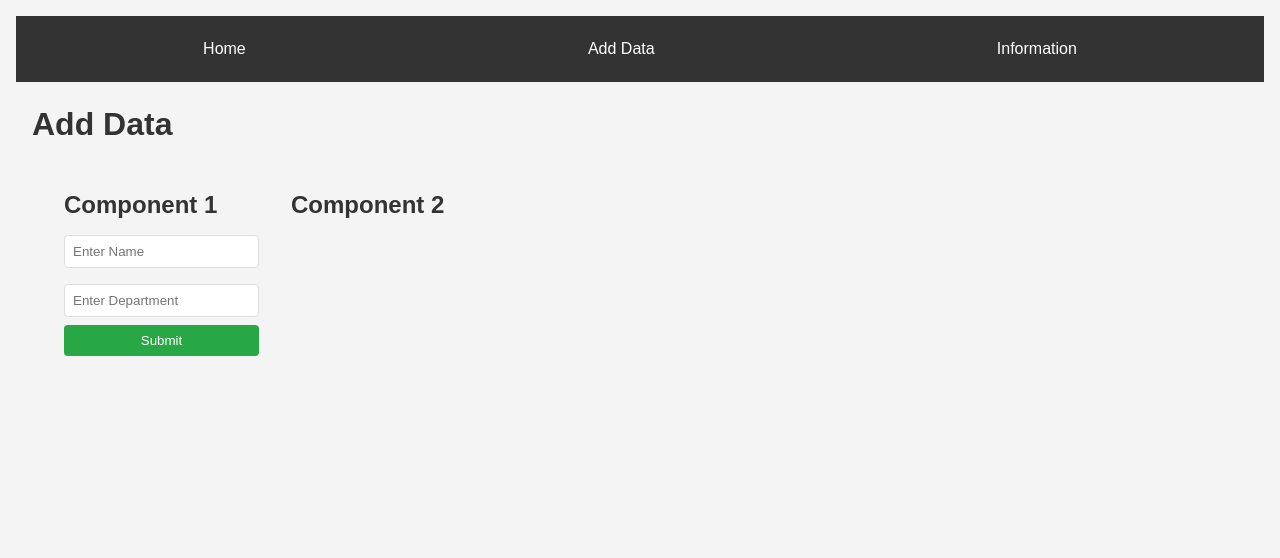
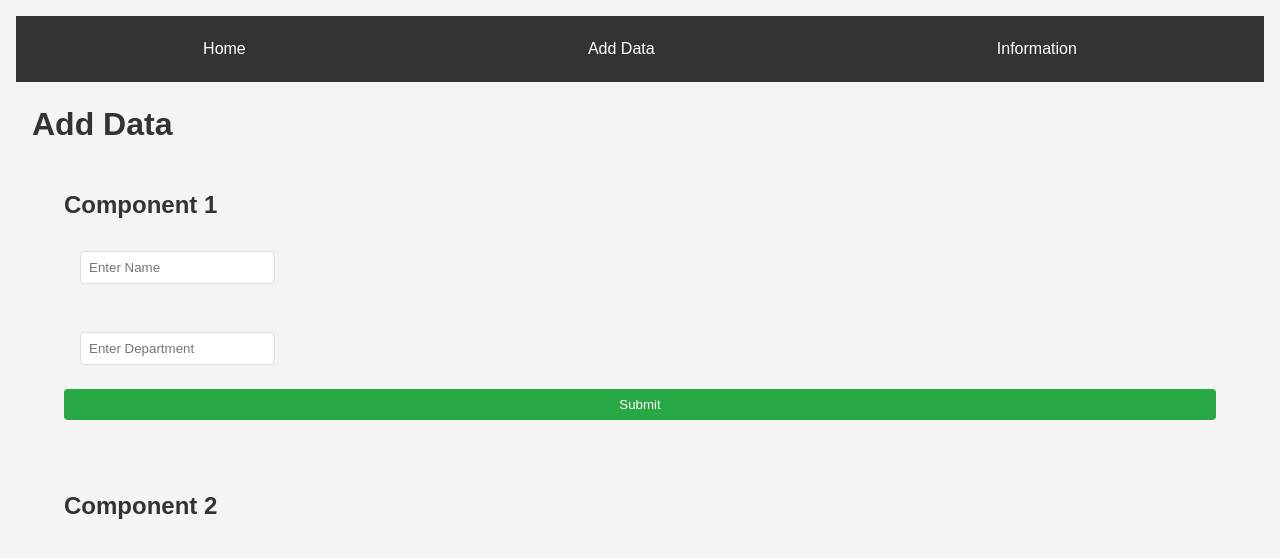
Before and after one commit to VibhaDemla/React-App-Igniters-Hub, a React (Create React App) app: page /add-data in a window 1280 px wide. Shown: the top 558 px of the page. Built offline with nearby package versions, Linux system fonts and the light colour scheme.

Commit message:
Update AddData.js

```diff
--- a/src/components/AddData.js
+++ b/src/components/AddData.js
@@ -1,4 +1,3 @@
-// src/components/AddData.js
 import React, { useState } from 'react';
 import { useDispatch, useSelector } from 'react-redux';
 import { addData, removeData } from '../redux/actions';
@@ -7,46 +6,65 @@ import './AddData.css';
 const AddData = () => {
   const [name, setName] = useState('');
   const [department, setDepartment] = useState('');
+  const [errors, setErrors] = useState({});
   const dispatch = useDispatch();
   const dataAdded = useSelector(state => state.dataAdded);
 
+  const validate = () => {
+    const newErrors = {};
+    if (!name) newErrors.name = 'Name is required!';
+    if (!department) newErrors.department = 'Department is required!';
+    return newErrors;
+  };
+
   const handleSubmit = (e) => {
     e.preventDefault();
-    if (name && department) {
+    const validationErrors = validate();
+    if (Object.keys(validationErrors).length > 0) {
+      setErrors(validationErrors);
+    } else {
       dispatch(addData({ name, department }));
       setName('');
       setDepartment('');
+      setErrors({});
     }
   };
 
   return (
     <div>
       <h1>Add Data</h1>
-      <div style={{ display: 'flex' }}>
-        <div>
+      <div className="add-data-container">
+        <div className="component component1">
           <h2>Component 1</h2>
           <form onSubmit={handleSubmit}>
+            <div className="input-container">
               <input
                 type="text"
                 placeholder="Enter Name"
                 value={name}
                 onChange={(e) => setName(e.target.value)}
               />
+              {errors.name && <div className="error">{errors.name}</div>}
+            </div>
+            <div className="input-container">
               <input
                 type="text"
                 placeholder="Enter Department"
                 value={department}
                 onChange={(e) => setDepartment(e.target.value)}
               />
+              {errors.department && <div className="error">{errors.department}</div>}
+            </div>
             <button type="submit">Submit</button>
           </form>
         </div>
-        <div>
+        <div className="separator"></div>
+        <div className="component component2">
           <h2>Component 2</h2>
           <ul>
             {dataAdded.map((data, index) => (
               <li key={index}>
-                {data.name} - {data.department} <button onClick={() => dispatch(removeData(index))}>X</button>
+                •  {data.name} - {data.department} <button onClick={() => dispatch(removeData(index))}>X</button>
               </li>
             ))}
           </ul>
```
Lines whose indentation alone changed are shown as unchanged.
